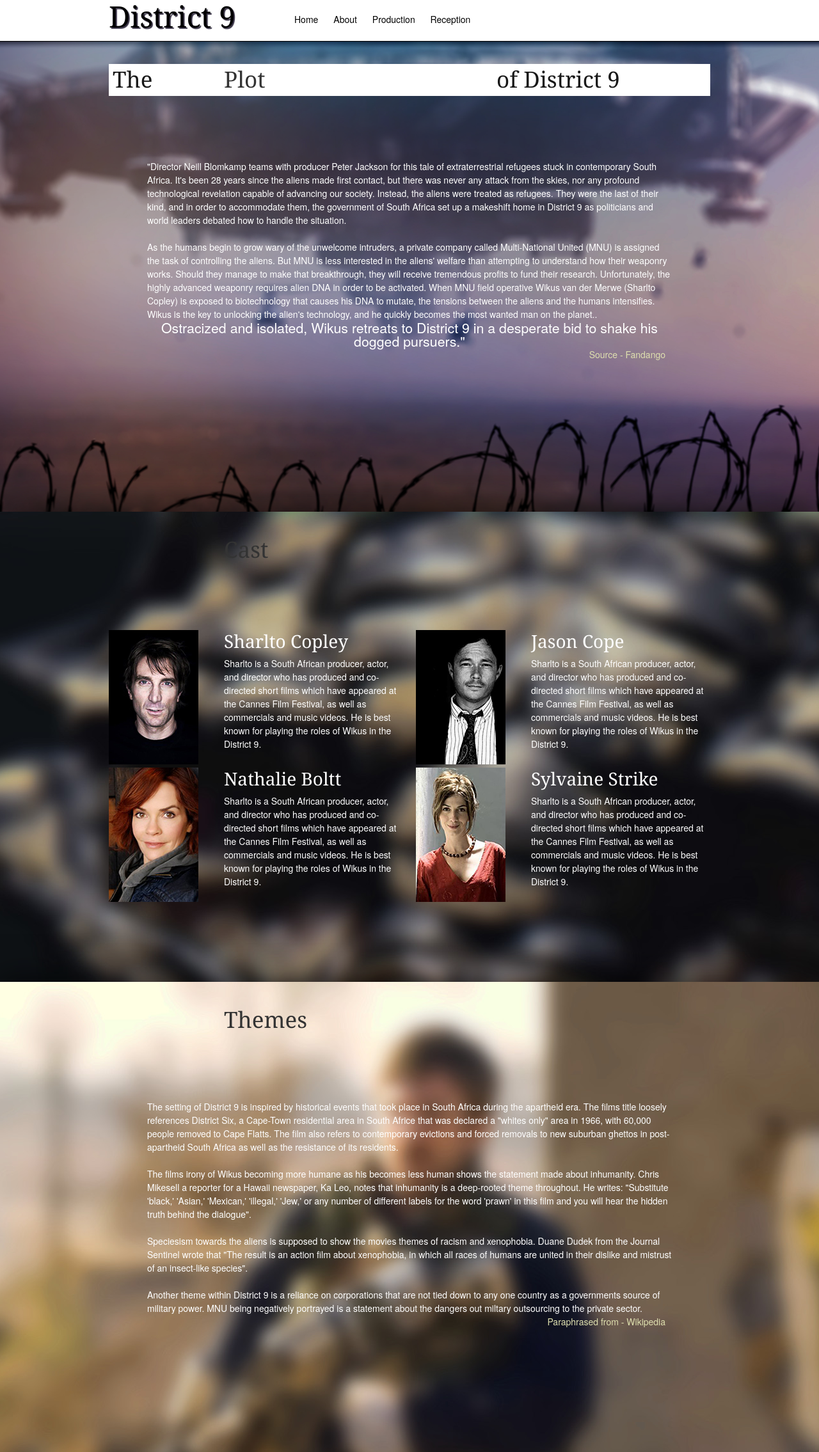
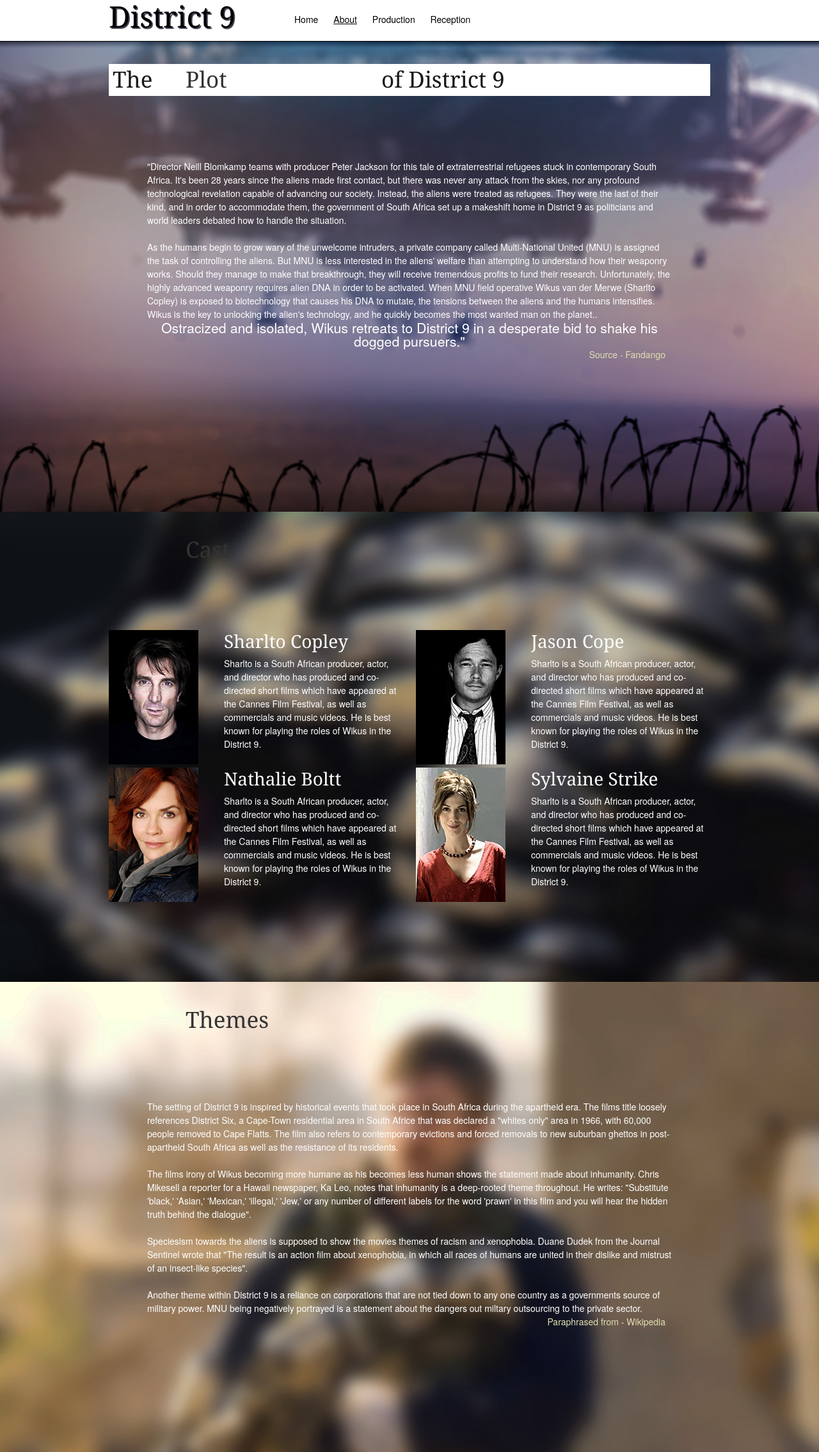
Before and after one commit to Paleolithic/D9, a PHP site: page /about.php in a window 1280 px wide. Shown: the whole page at 64% size. Run offline with PHP 8.4, Linux system fonts and the light colour scheme; some libraries are stand-ins or nearby versions.

Commit message:
Header update / nav update

```diff
--- a/about.php
+++ b/about.php
@@ -9,7 +9,7 @@
 	<div id="mask">
 		<section data-speed="10" data-type="background" class='item' style='margin-top: 65px;' id="one">
 			<div class='container'>
-				<div class='seven columns offset-by-three title' style='padding-top: 35px;'><h2><a href='#one'>Plot</a></h2></div>
+				<div class='seven columns offset-by-two title' style='padding-top: 35px;'><h2><a href='#one'>Plot</a></h2></div>
 
 	            <div class="fourteen columns offset-by-one">
 	            	<p>"Director Neill Blomkamp teams with producer Peter Jackson for this tale of extraterrestrial refugees stuck in contemporary South Africa. It's been 28 years	since the aliens made first contact, but there was never any attack from the skies,	nor	any profound technological revelation capable of advancing our society.	Instead, the aliens were treated as refugees. They were the last of their kind, and in order to accommodate them, the government of South Africa set up	a makeshift home in District 9 as politicians and world leaders debated how to	handle the situation. <br/><br/>As the humans begin to grow wary of the
@@ -27,7 +27,7 @@
 
 		<section data-speed="4" data-type="background" class='item' id="two">
 			<div class='container'>
-				<div class='seven columns offset-by-three title'><h2><a href='#two'>Cast</a></h2></div>
+				<div class='seven columns offset-by-two title'><h2><a href='#two'>Cast</a></h2></div>
 
 				<div class="eight columns clearfix">
 					<div class="three columns alpha">
@@ -70,7 +70,7 @@
 
 		<section data-speed="6" data-type="background" class='item' id="three" >
 			<div class='container'>
-				<div class='seven columns offset-by-three title'><h2><a href='#three'>Themes</a></h2></div>
+				<div class='seven columns offset-by-two title'><h2><a href='#three'>Themes</a></h2></div>
 				<!--img  src="assets/images/support_test.png"  style="position: relative; left: 175px;" alt="support" /-->
 
 
--- a/assets/css/style.css
+++ b/assets/css/style.css
@@ -42,6 +42,10 @@ a:hover{
 		    display: inline;
 		    margin: 0 20px 0 0;
 		}
+
+	#header #current{
+		text-decoration: underline;
+	}
 
 #page-header{
 	position:fixed;
--- a/assets/includes/nav.php
+++ b/assets/includes/nav.php
@@ -6,10 +6,10 @@
 		</div>
 		<div id="nav" class="eleven columns">
 	    	<ul>
-		        <li><a href="index.php">Home</a></li>
-		        <li><a href="about.php">About</a></li>
-		        <li><a href="production.php">Production</a></li>
-		        <li><a href="reception.php">Reception</a></li>
+		        <li><a href="index.php" <?php if ($name=="home") echo " id='current'";?> >Home</a></li>
+		        <li><a href="about.php" <?php if ($name=="about") echo " id='current'"; ?>>About</a></li>
+		        <li><a href="production.php" <?php if ($name=="production") echo " id='current'"; ?>>Production</a></li>
+		        <li><a href="reception.php" <?php if ($name=="reception") echo " id='current'"; ?>>Reception</a></li>
 	    	</ul>
 	    </div>
 	</div>
--- a/assets/includes/page_header.php
+++ b/assets/includes/page_header.php
@@ -3,7 +3,7 @@
 		<div class='three columns alpha'>
 			<h2>The</h2>
 		</div>
-		<div class='six columns offset-by-seven omega'>
+		<div class='nine columns offset-by-four omega'>
 			<h2>of District 9</h2>
 		</div>
 	</div>
--- a/index.php
+++ b/index.php
@@ -1,7 +1,7 @@
 <!DOCTYPE html>
 <html lang="en">
 
-<?php $name="index"; ?>
+<?php $name="home"; ?>
 <?php include 'assets/includes/head.php'; ?>
 
 <body>
--- a/production.php
+++ b/production.php
@@ -10,7 +10,7 @@
 	<div id="mask">
 		<section data-speed="10" data-type="background" class='item' style='margin-top: 65px;' id="one">
 			<div class='container'>
-				<div class='seven columns offset-by-three title' style='padding-top: 35px;'><h2><a href='#one'>Development</a></h2></div>
+				<div class='seven columns offset-by-two title' style='padding-top: 35px;'><h2><a href='#one'>Development</a></h2></div>
 				<div class="fourteen columns offset-by-one">
 					<p>Originally, the producer Producer Peter Jackson was supposed to work on a film adaptation of the wildly popular "Halo" video-game franchise. Due to budget concerns and lack of financing, the "Halo" movie has yet to see the light of day, and instead Peter Jackson when on to help Blomkamp create District 9.<br/><br/> Previously, Blomkamp had only directed small things such as commercials and short films, and thus District 9 would be his first full feature film. He co-wrote the script with Terri Tatchell and chose to film in South Africa, where he was born. In the movie, he and Tatchell decided to return to the same setting as was in Blomkamps short film "Alive in Joburg" choosing characters, moments and concepts that they found interesting including the documentary style filmmaking, staged interviews, alien designs, alien technology/mecha suits, and the parallels to racial conflict and segregation in South Africa, and fleshing out these elements for the feature film.<br/><br/>
 					The financing was done fully by QED International, underwriting the negative cost prior to American Film Market (AFM) 2007. At AFM 2007, QED entered into a distribution deal with Sony's TriStar Pictures for North America and other English-language territories, Korea, Italy, Russia and Portugal.<a href='http://en.wikipedia.org/wiki/District_9#Development' style='top: 0px; text-align: right; display: block; padding-right: 10px; color:#DFE0AF;'>Paraphrased from - Wikipedia</a></p>
@@ -20,7 +20,7 @@
 
 		<section data-speed="4" data-type="background" class='item' id="two">
 			<div class='container'>
-				<div class='seven columns offset-by-three title'><h2><a href='#two'>Filming</a></h2></div>
+				<div class='seven columns offset-by-two title'><h2><a href='#two'>Filming</a></h2></div>
 				<div class="fourteen columns offset-by-one">
 					<p>The film was shot on location in Chiawelo, Soweto. The actual location protrayed in District 9 is an actual neighborhood that is impoverished and is a place where people are actually experiencing forced relocation into housing that is government-subsidized.<br/><br/>
 					District 9 was shot mainly during the winter in South Africa, in the June-July months. According to director Neill Blomkamp, during the winter season, Johannesburg "actually looks like Chernobyl", a "nuclear apocalyptic wasteland". The director wished to have an image of a bleak slightly semi-apocalyptic world, thus why he chose to film during the winter months. The film, in total, took 60 days to completely shoot.<br/><br/>
@@ -32,7 +32,7 @@
 
 		<section data-speed="6" data-type="background" class='item' id="three" >
 			<div class='container'>
-				<div class='seven columns offset-by-three title'><h2><a href='#three'>Visual Effects</a></h2></div>
+				<div class='seven columns offset-by-two title'><h2><a href='#three'>Visual Effects</a></h2></div>
 				<!--img  src="assets/images/support_test.png"  style="position: relative; left: 175px;" alt="support" /-->
 
 
--- a/reception.php
+++ b/reception.php
@@ -11,7 +11,7 @@
 
 		<section data-speed="10" data-type="background" class='item' style='margin-top: 65px;' id="one">
 			<div class='container'>
-				<div class='seven columns offset-by-three title' style='padding-top: 35px;'><h2><a href='#one'>Profit</a></h2></div>
+				<div class='seven columns offset-by-two title' style='padding-top: 35px;'><h2><a href='#one'>Profit</a></h2></div>
 
 	            <div class="fourteen columns offset-by-one">
 				<p>District 9 has grossed over $210 million dollars, making 7 times the amount in which was put in it for production budget, at $30 million.
@@ -23,7 +23,7 @@
 
 		<section data-speed="4" data-type="background" class='item' id="two">
 			<div class='container'>
-				<div class='seven columns offset-by-three title'><h2><a href='#two'>Reviews</a></h2></div>
+				<div class='seven columns offset-by-two title'><h2><a href='#two'>Reviews</a></h2></div>
 				<div class="fourteen columns offset-by-one">
 					<p>The film received critical acclaim. Rotten Tomatoes gave it a 90%, meaning it got positive reviews by 90% of reviewers, based on a sample of 261.. The website wrote of the consensus, "Technically brilliant and emotionally wrenching, District 9 has action, imagination, and all the elements of a thoroughly entertaining science-fiction classic." <br/><br/>Metacritic, another review aggregate website that assigns an average out of 100 from mainstream critics weighted District 9 at an 81 based on 36 reviews.<br/><br/>
 					The International Movies Database, IMDB, has rated District 9 an 8/10.<br/><br/>
@@ -41,7 +41,7 @@
 
 		<section data-speed="6" data-type="background" class='item' id="three" >
 			<div class='container'>
-				<div class='seven columns offset-by-three title'><h2><a href='#three'>Controversy</a></h2></div>
+				<div class='seven columns offset-by-two title'><h2><a href='#three'>Controversy</a></h2></div>
 			<div class="fourteen columns offset-by-one">
 				<p>There was some controversy revolving around the use of Nigerians as cannibalistic criminals. At first, Nigeria's Information Minister Dora Akunyili simply asked movie theatres in Nigeria to edit out parts with references to Nigeria or to not show the movie at all. There were a series of letters sent to the director and producer of the movie from Nigerian officials and citizens alike complaining about the movie and calling it insulting. <br/> Eventually the film was forcefully banned instead of suggested to be banned in Nigeria, and the Nigerian Film and Video Censors Board was asked to prevent cinemas from showing the film and also to confiscate it.
 				<a href='http://en.wikipedia.org/wiki/District_9#Controversy' style='top: 0px; text-align: right; display: block; padding-right: 10px; color:#DFE0AF;'>Paraphrased from - Wikipedia</a></p>
```
